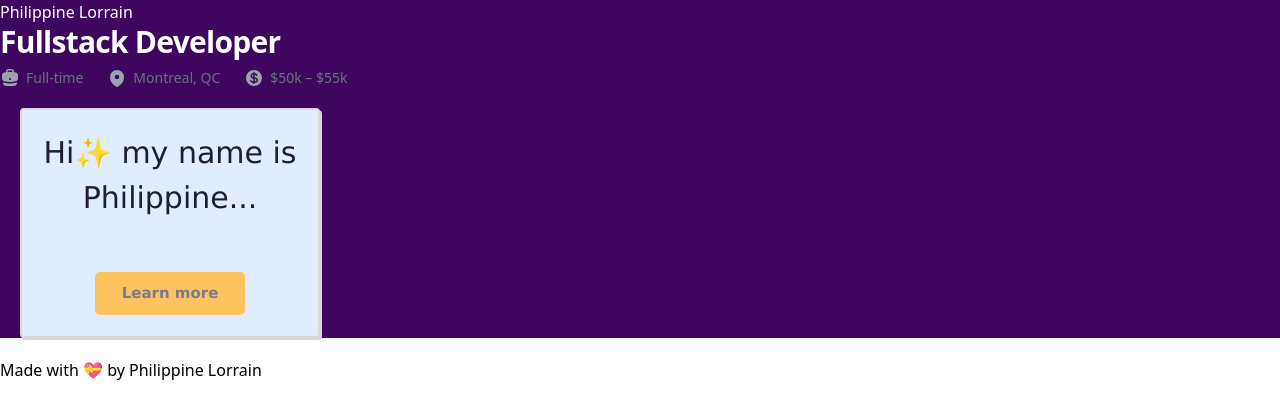
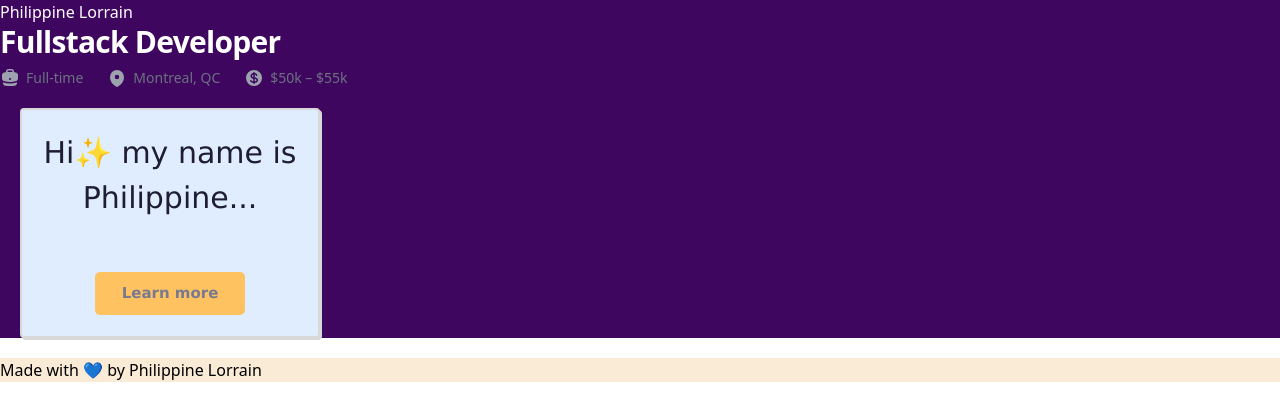
Before and after one commit to Plorrain/my-own-personnal-app, a React (Create React App) app: page / in a window 1280 px wide. Shown: the top 420 px of the page. Built offline with nearby package versions, Linux system fonts and the light colour scheme.

Commit message:
styling App.js still: a start

```diff
--- a/src/App.css
+++ b/src/App.css
@@ -3,6 +3,6 @@
   color: white;
 }
 
-.footer {
+footer {
   background-color: antiquewhite;
 }
--- a/src/App.js
+++ b/src/App.js
@@ -13,7 +13,7 @@ return (
         <CardFlip />
       </div>
       <footer>
-        Made with 💝 by Philippine Lorrain
+        Made with 💙 by Philippine Lorrain
       </footer>
     </Fragment>
   );
```
